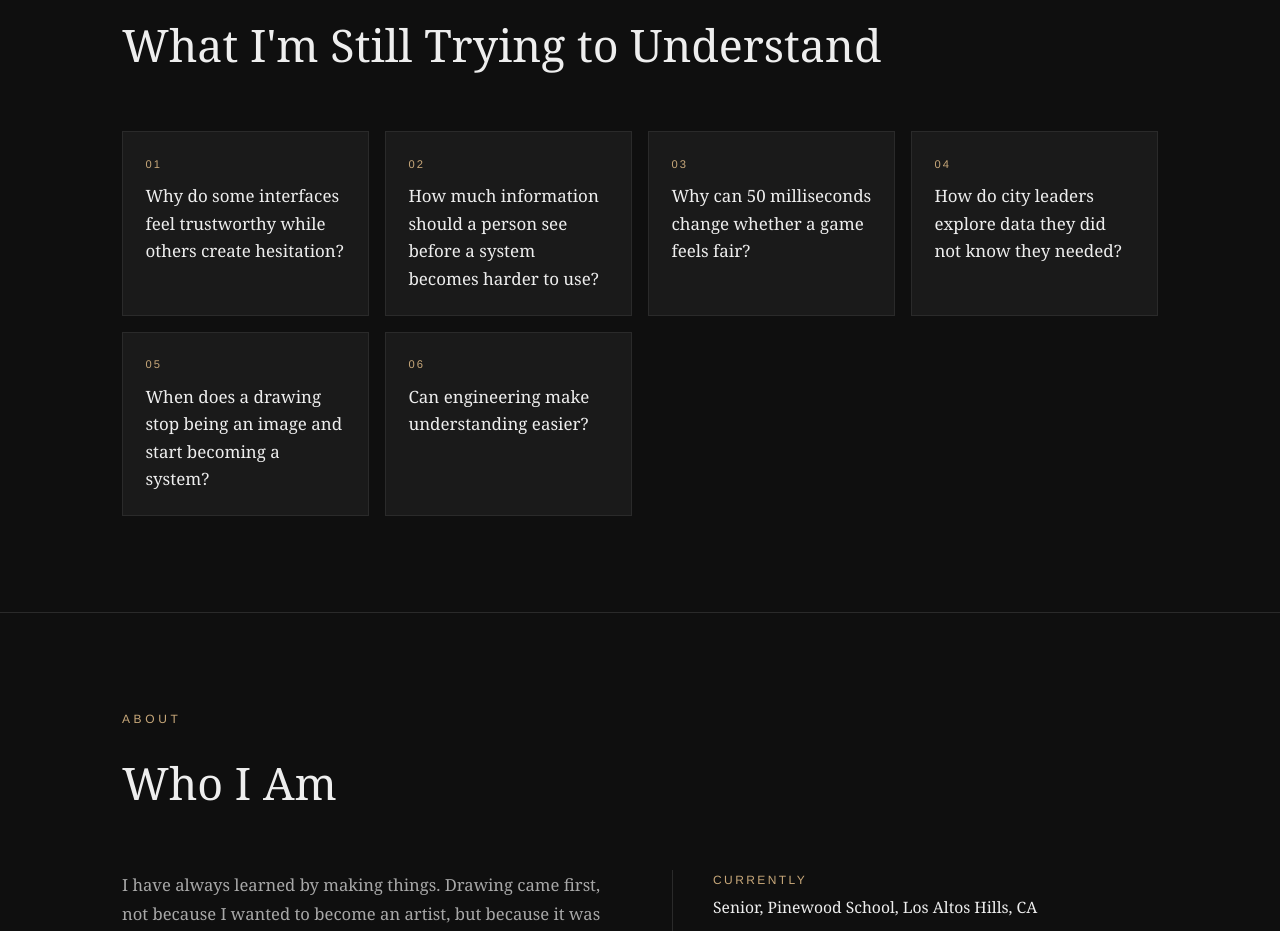
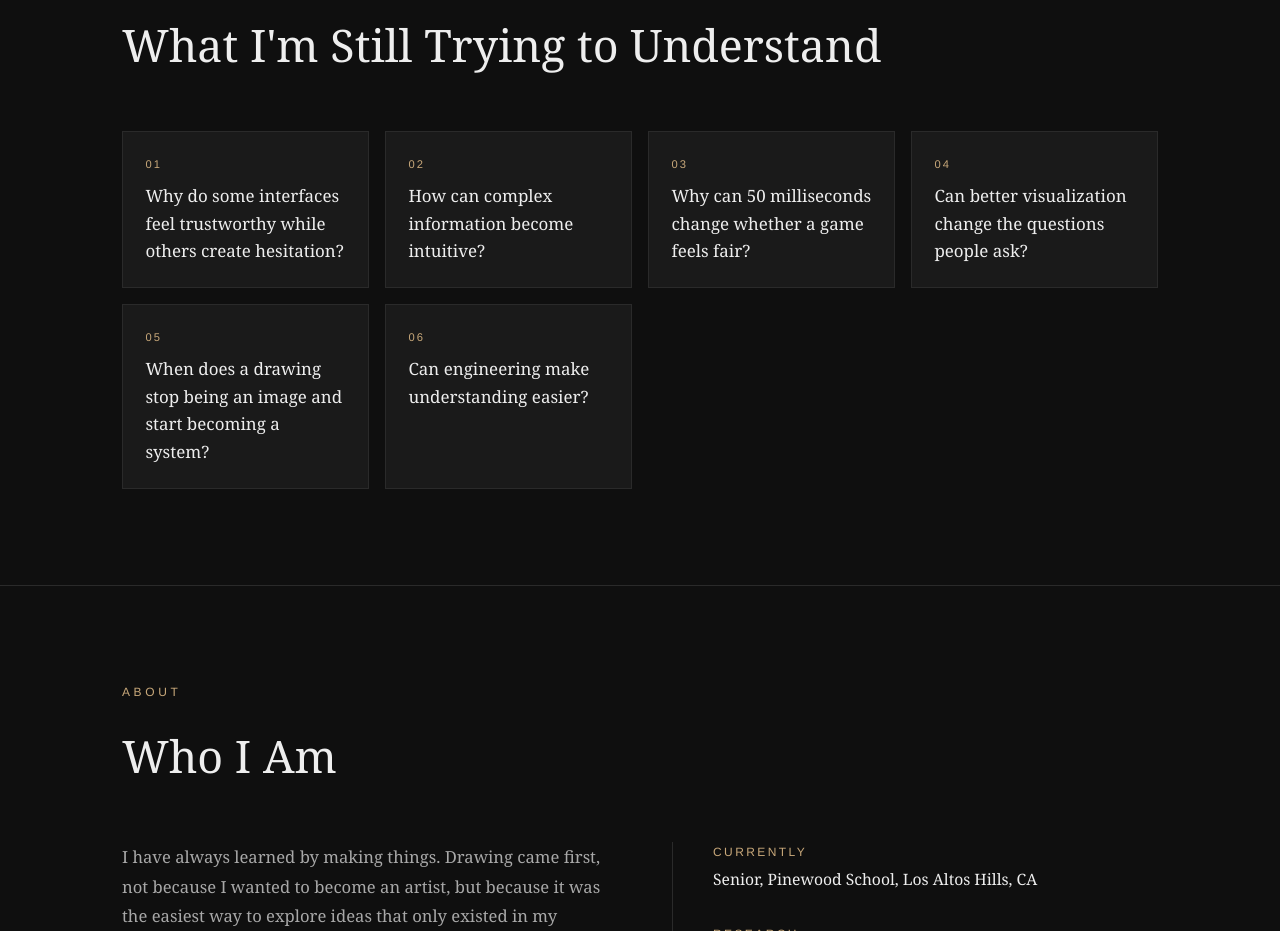
Before and after one commit to mayalian/mayalian.github.io, a plain HTML site: page index.html in a window 1280 px wide. Shown: the part 7600-8531 px from the top of the page. Drawn offline with Linux system fonts and the light colour scheme.

Commit message:
Add files via upload

```diff
--- a/index.html
+++ b/index.html
@@ -442,9 +442,9 @@ footer{text-align:center;padding:3rem 2rem;color:var(--muted);font-size:.85rem;b
 <h2>What I'm Still Trying to Understand</h2>
 <div class="question-grid">
 <div class="question-card"><span>01</span>Why do some interfaces feel trustworthy while others create hesitation?</div>
-<div class="question-card"><span>02</span>How much information should a person see before a system becomes harder to use?</div>
+<div class="question-card"><span>02</span>How can complex information become intuitive?</div>
 <div class="question-card"><span>03</span>Why can 50 milliseconds change whether a game feels fair?</div>
-<div class="question-card"><span>04</span>How do city leaders explore data they did not know they needed?</div>
+<div class="question-card"><span>04</span>Can better visualization change the questions people ask?</div>
 <div class="question-card"><span>05</span>When does a drawing stop being an image and start becoming a system?</div>
 <div class="question-card"><span>06</span>Can engineering make understanding easier?</div>
 </div>
```
